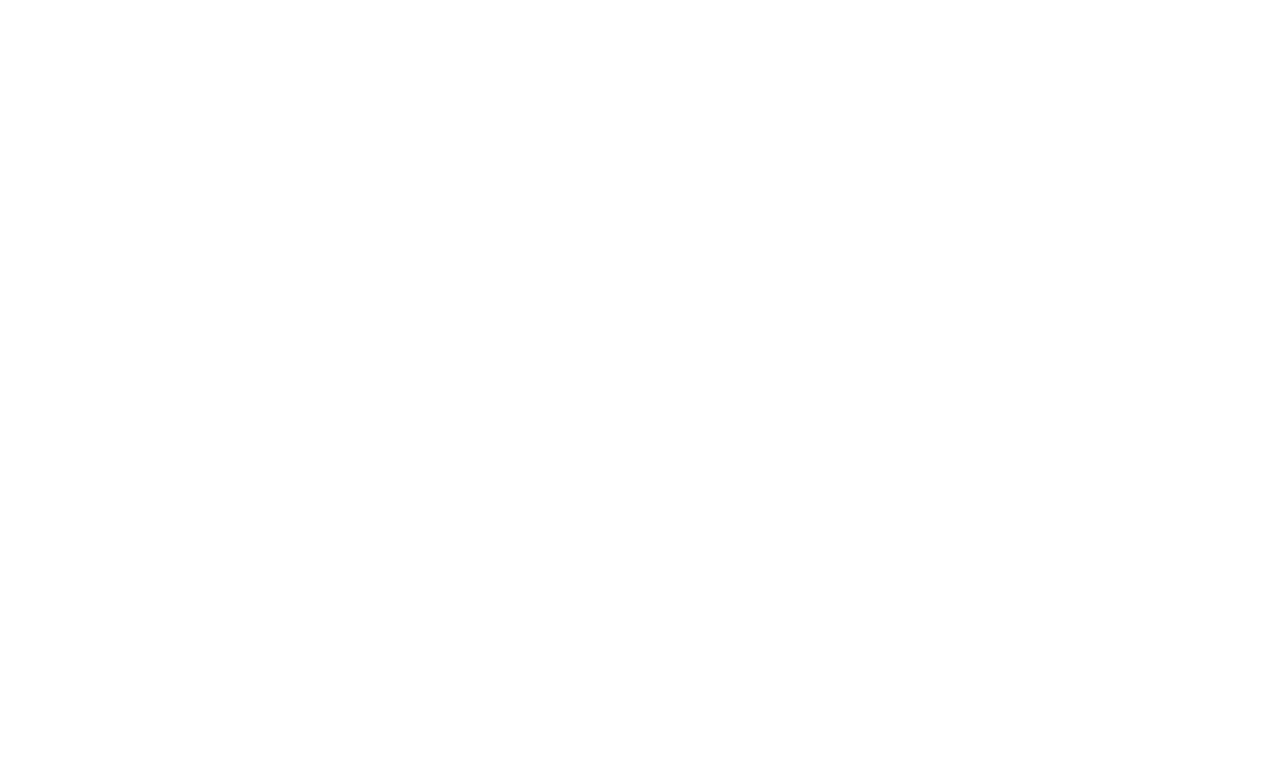
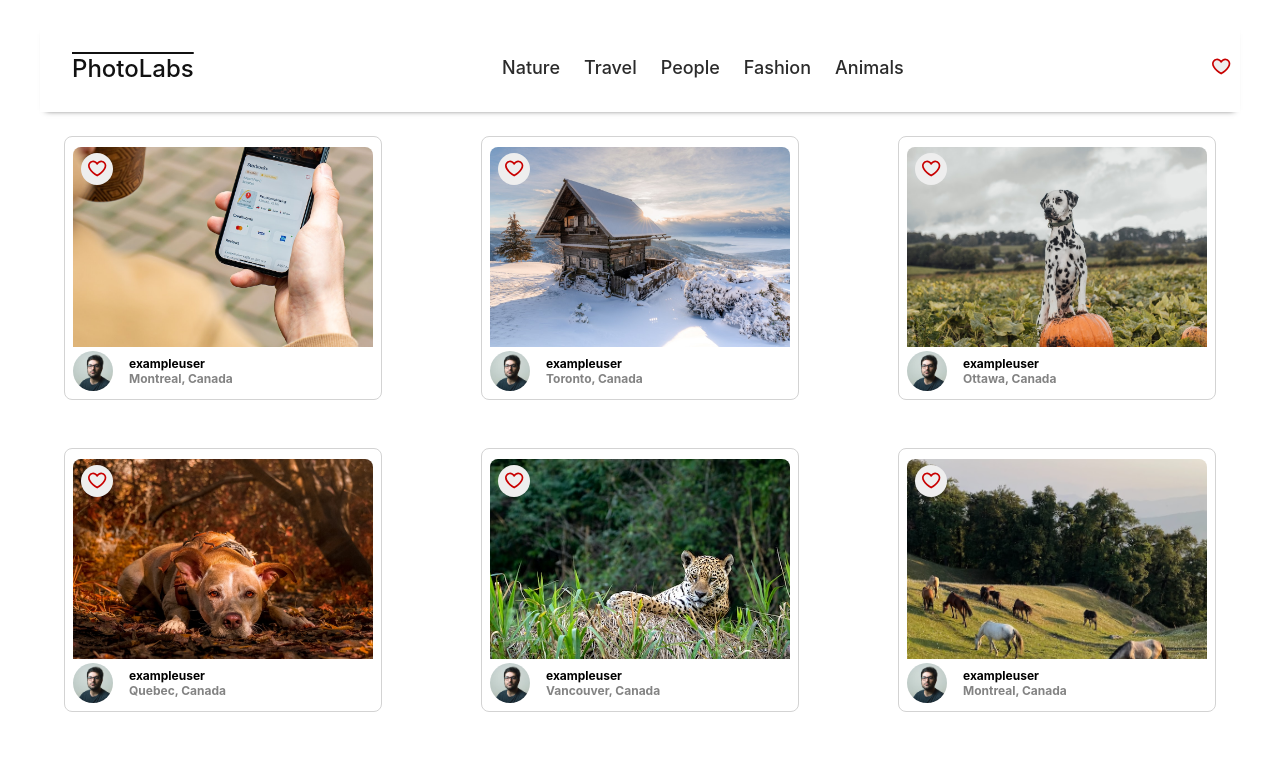
Before and after one commit to nicoayamen/photolabs, a React (Create React App) app in the folder frontend/: page / in a window 1280 px wide. Shown: the top 758 px of the page. Built offline with nearby package versions, Linux system fonts and the light colour scheme; the HTML template or start-up script is replaced by a standard one.

Commit message:
add homeroute to show homepage

```diff
--- a/frontend/src/routes/HomeRoute.jsx
+++ b/frontend/src/routes/HomeRoute.jsx
@@ -1,11 +1,30 @@
-import React from 'react';
+import React, { useState } from 'react';
 
 import '../styles/HomeRoute.scss';
+import TopNavigation from 'components/TopNavigationBar';
+import PhotoList from 'components/PhotoList';
 
-const HomeRoute = () => {
+//Homepage route to view photos and nav bar from homepage
+const HomeRoute = (props) => {
+
+  //Set inital state of liked photos to empty array
+  const [likedPhotos, setLikedPhotos] = useState([]);
+
+  //Function to check if photoID is already present in likedPhotos state, if not, add the photoID
+  const toggleLike = function(photoId) {
+    if (likedPhotos.includes(photoId)) {
+      const updatedLikedPhotos = likedPhotos.filter(id => id !== photoId);
+      setLikedPhotos(updatedLikedPhotos);
+    } else {
+      const updatedLikedPhotos = [...likedPhotos, photoId];
+      setLikedPhotos(updatedLikedPhotos);
+    }
+  };
+
   return (
     <div className="home-route">
-      {/* Insert React */}
+      <TopNavigation topics={props.topics} likedPhotos={likedPhotos} />
+      <PhotoList photos={props.photos} likedPhotos={likedPhotos} toggleLike={toggleLike} />
     </div>
   );
 };
```
